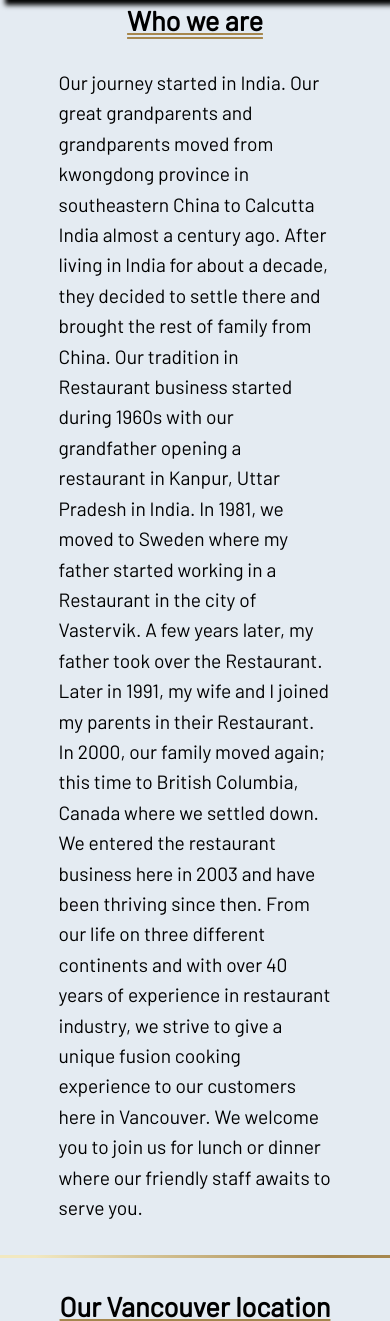
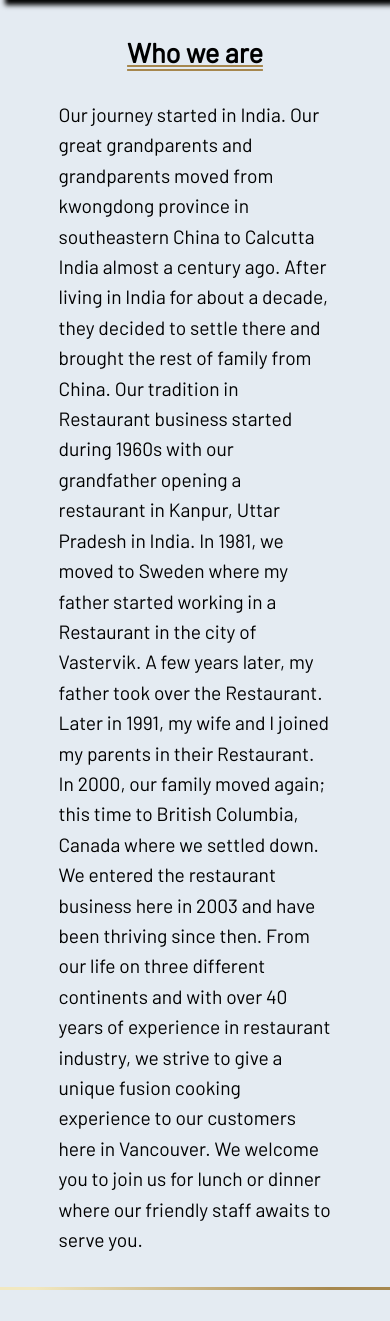
Before and after one commit to punesing01/resturantMenu, a PHP site: page / in a window 390 px wide. Shown: the part 140-1461 px from the top of the page. Run offline with PHP 8.4, Linux system fonts and the light colour scheme; some web fonts are replaced.

Commit message:
about us fix for mobile

```diff
--- a/css/style.css
+++ b/css/style.css
@@ -52,7 +52,7 @@ nav ul {
 }
 
 .about-us{
-    margin: 9rem auto 2rem auto;
+    margin: 11rem auto 2rem auto;
 }
 
 .about-us-section{
```
